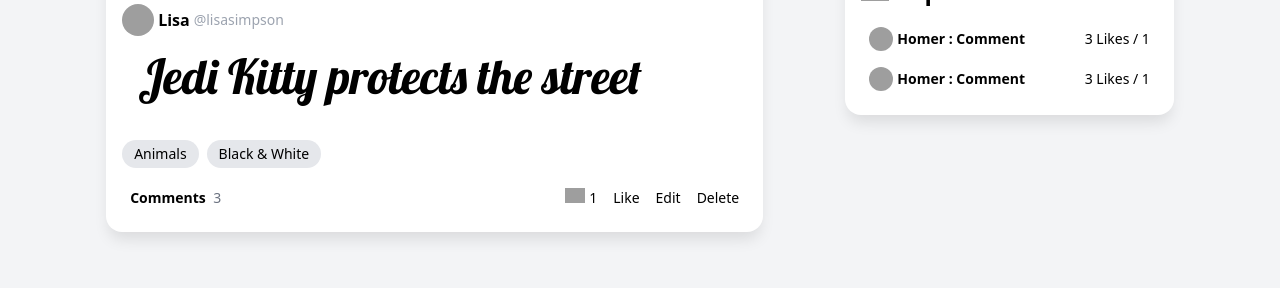
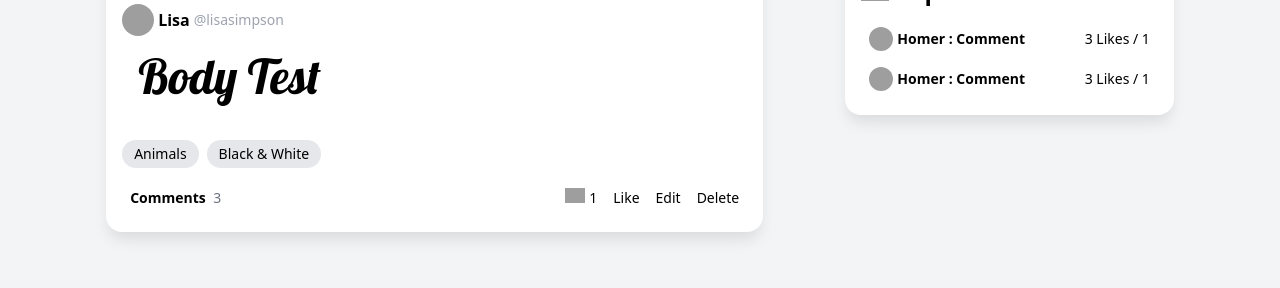
Before and after one commit to yuhsi-chen-dev/web_app_django, a Django app: page / in a window 1280 px wide. Shown: the part 1034-1322 px from the top of the page. Run offline with Django 5.2, Linux system fonts and the light colour scheme; data comes from the database, SQL or seed files in the repository; some libraries are stand-ins or nearby versions; grey boxes are pictures that could not be loaded.

Commit message:
[NEW] add template loop for posts from db

```diff
--- a/posts/views.py
+++ b/posts/views.py
@@ -1,14 +1,22 @@
+from django.http import HttpRequest, HttpResponse
 from django.shortcuts import render
 
+from .models import *
 
-def home_view(request):
+
+def home_view(request: HttpRequest) -> HttpResponse:
     """
-    View function that renders the index.html template.
+    Render the home page with a list of all posts.
+
+    This view queries all `Post` objects from the database and passes them
+    to the `home.html` template for rendering. The template can then display
+    the list of posts dynamically.
 
     Args:
-        request: The HTTP request object that contains metadata about the request.
+        request (HttpRequest): The HTTP request object containing metadata about the request.
 
     Returns:
-        HttpResponse: A rendered HTML response with the context data passed to the template.
+        HttpResponse: A rendered HTML response containing the list of posts.
     """
-    return render(request, "posts/home.html")
+    posts = Post.objects.all()
+    return render(request, "posts/home.html", {"posts": posts})
--- a/templates/posts/home.html
+++ b/templates/posts/home.html
@@ -2,13 +2,14 @@
 
 {% block content %}
 
+{% for post in posts %}
 <article class="card">
     <div class="flex items-center justify-between px-4 h-14">
-        <h3 class="text-start leading-5 mr-1">Little Jedi</h3>
+        <h3 class="text-start leading-5 mr-1">{{ post.title }}</h3>
         <div class="text-sm text-gray-400 truncate">flickr<a href="" class="hover:underline ml-1" target="blank">@John Doe</a></div>
     </div>
     <figure>
-        <a href=""><img class="w-full" src="https://live.staticflickr.com/65535/50618365686_36f887ab88_c.jpg"></a>
+        <a href=""><img class="w-full" src="{{ post.image }}"></a>
     </figure>
     <div class="p-4 pb-2">
         <a class="flex items-center gap-1 mb-4" href="">
@@ -16,7 +17,7 @@
             <span class="font-bold hover:underline">Lisa</span>
             <span class="text-sm text-gray-400">@lisasimpson</span>
         </a>
-        <p class="text-5xl mb-10 px-4 font1">Jedi Kitty protects the street</p>
+        <p class="text-5xl mb-10 px-4 font1">{{ post.body }}</p>
         <div class="flex items-center gap-2 text-sm mb-5 flex-wrap">
             <a href="" class="bg-gray-200 rounded-full px-3 py-1 hover:bg-gray-800 hover:text-white">Animals</a>
             <a href="" class="bg-gray-200 rounded-full px-3 py-1 hover:bg-gray-800 hover:text-white">Black & White</a>
@@ -38,6 +39,7 @@
         </div>
     </div>
 </article>
+{% endfor %}
 
 
 {% endblock %}
```
